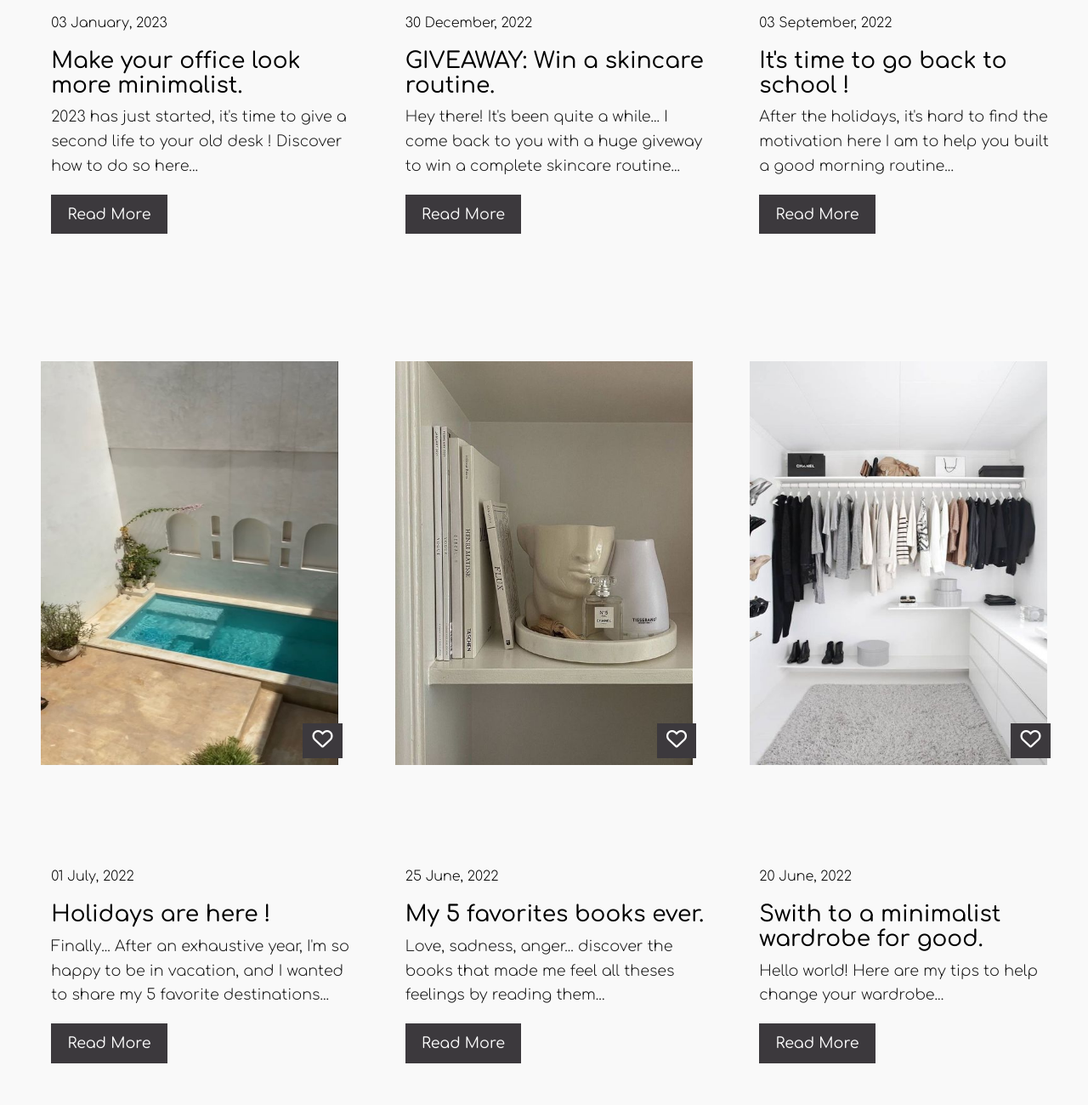
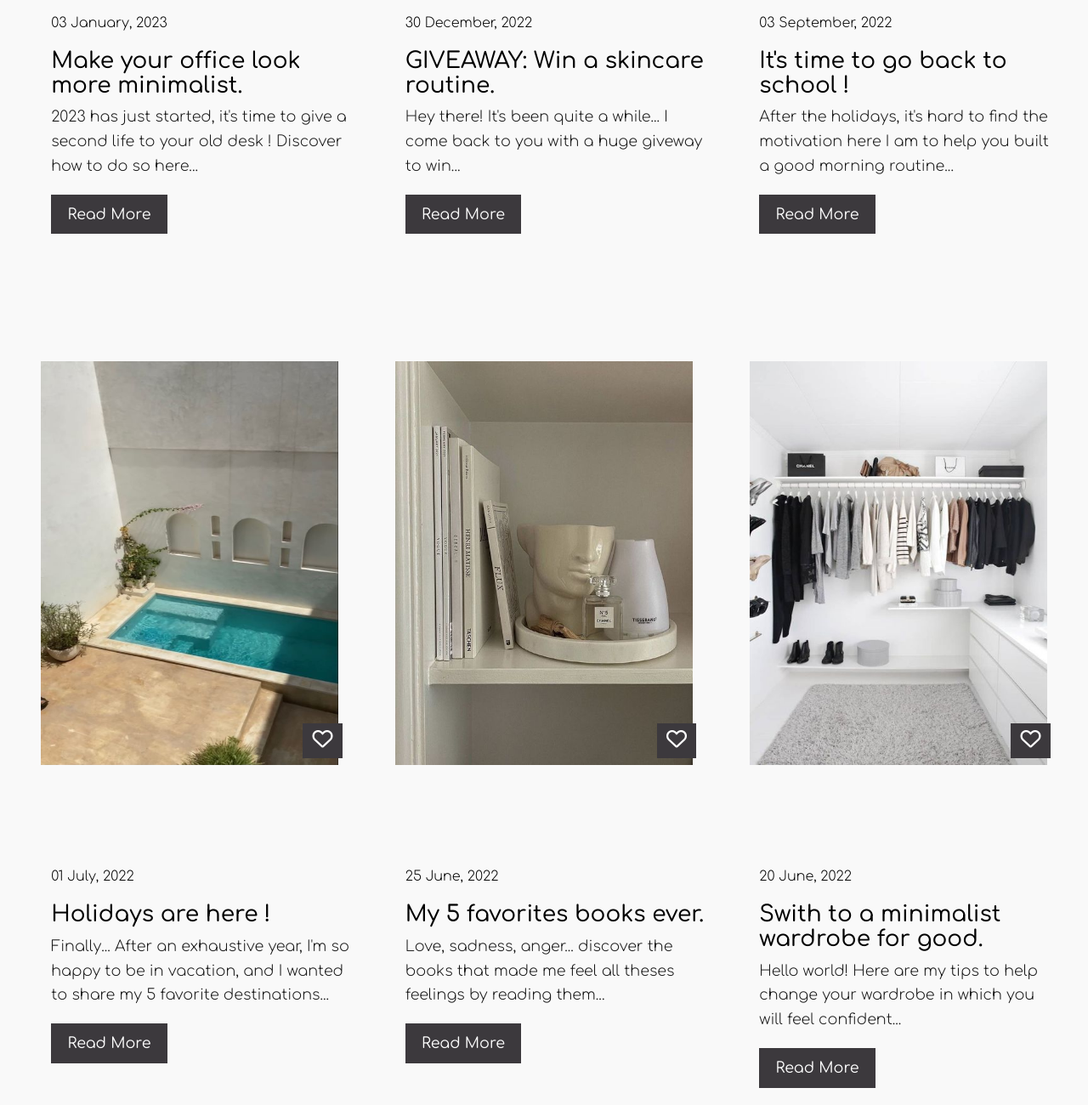
Before and after one commit to FatimataD/Rendu-HTML-CSS, a plain HTML site: page HER Blog.html in a window 1280 px wide. Shown: the part 3200-4500 px from the top of the page at 85% size. Drawn offline with Linux system fonts and the light colour scheme.

Commit message:
Update HER Blog.html

```diff
--- a/HER Blog.html
+++ b/HER Blog.html
@@ -170,8 +170,7 @@
               <div class = "blog-text">
                 <span>30 December, 2022</span>
                 <h2> GIVEAWAY: Win a skincare routine.</h2>
-                <p> Hey there! It's been quite a while... I come back to you with a huge giveway to win
-                    a complete skincare routine...</p>
+                <p> Hey there! It's been quite a while... I come back to you with a huge giveway to win...</p>
 
                 <a href = "#">Read More</a>
               </div>
@@ -232,7 +231,7 @@
               <div class = "blog-text">
                 <span>20 June, 2022</span>
                 <h2>Swith to a minimalist wardrobe for good.</h2>
-                <p>Hello world! Here are my tips to help change your wardrobe...</p>
+                <p>Hello world! Here are my tips to help change your wardrobe in which you will feel confident...</p>
                 <a href = "#">Read More</a>
               </div>
             </div>
```
